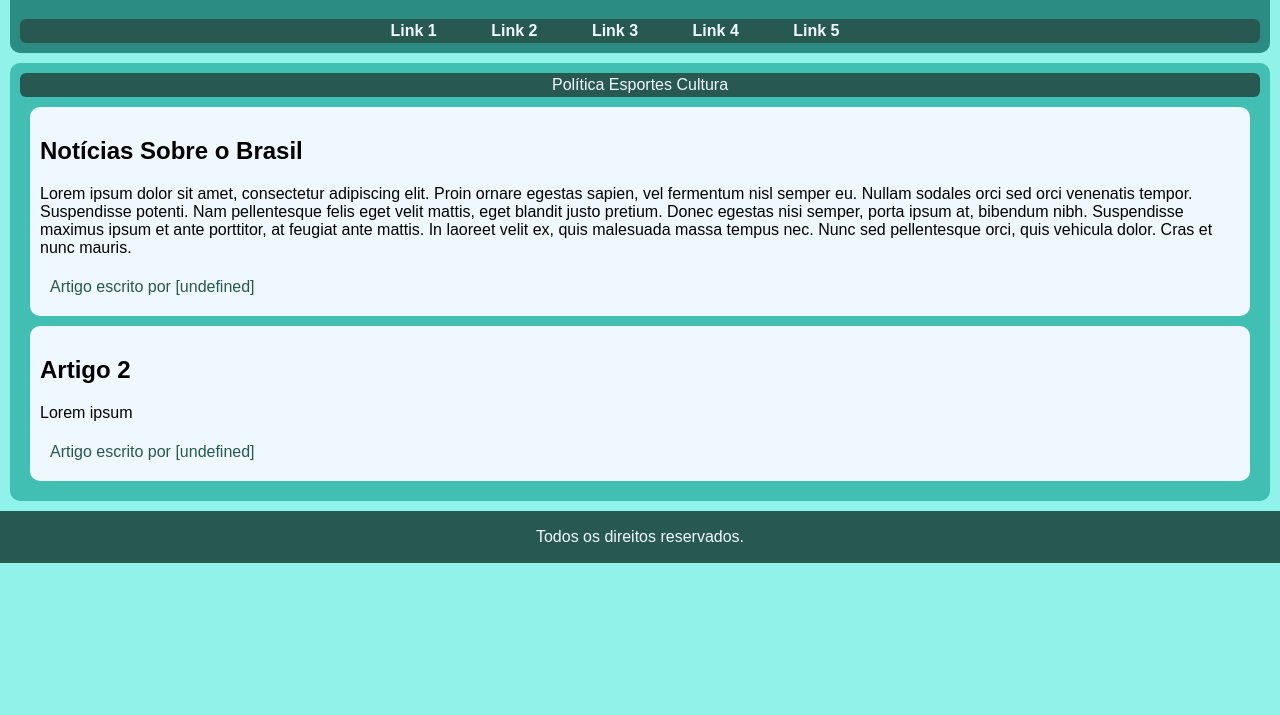
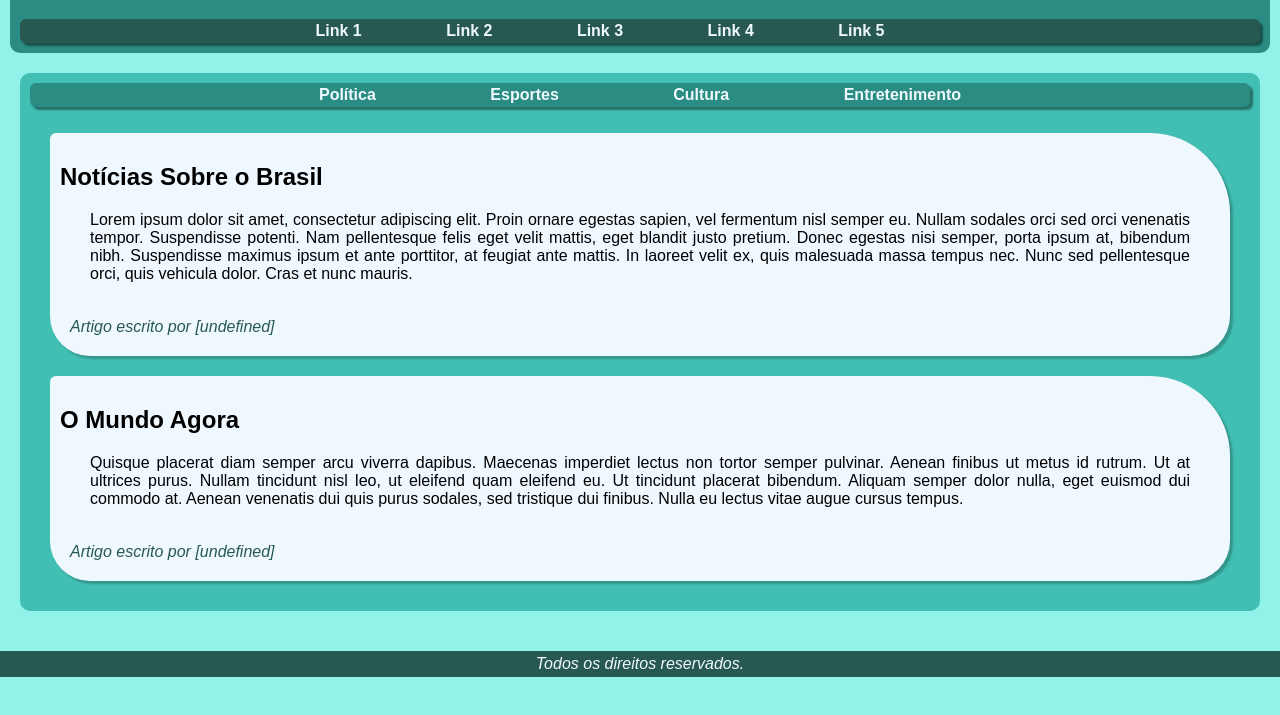
Before and after one commit to gusvsconcelos/cev-html5-css3, a plain HTML site: page modulo2/ex027/caixa02.html in a window 1280 px wide. Shown: the part 81-796 px from the top of the page. Drawn offline with Linux system fonts and the light colour scheme.

Commit message:
Capítulo 16

```diff
--- a/modulo2/ex027/caixa02.css
+++ b/modulo2/ex027/caixa02.css
@@ -15,16 +15,17 @@ header {
 #assuntos,
 nav {
   background-color: #275950;
+  border-radius: 6px;
+  box-shadow: 3px 3px 2px #0000006b;
   padding: 3px;
-  border-radius: 6px;
+  font-weight: bold;
   text-align: center;
 }
 
 nav > a {
   text-decoration: none;
   color: aliceblue;
-  font-weight: bold;
-  margin-right: 50px;
+  margin-right: 80px;
 }
 
 nav > a:hover {
@@ -34,23 +35,40 @@ nav > a:hover {
 main {
   background-color: #41bfb3;
   padding: 10px;
-  margin: 10px;
+  margin: 20px 20px 40px 20px;
   border-radius: 10px;
 }
 
 #assuntos {
+  background-color: #2a8c82;
+  margin-bottom: 26px;
+}
+#assuntos > a {
+  margin: 55px;
+  text-decoration: none;
   color: aliceblue;
+}
+
+#assuntos > a:hover {
+  color: #41bfb3;
 }
 
 article {
   background-color: aliceblue;
   padding: 10px;
-  margin: 10px;
-  border-radius: 10px;
+  margin: 20px;
+  border-radius: 6px 80px 40px 40px;
+  box-shadow: 3px 3px 2px #33958b;
+}
+
+article > p {
+  text-align: justify;
+  margin: 0 30px 30px 30px;
 }
 
 article > aside {
   color: #275950;
+  font-style: italic;
   padding: 5px;
   margin: 5px;
 }
@@ -59,5 +77,10 @@ footer {
   background-color: #275950;
   color: aliceblue;
   text-align: center;
-  padding: 1px;
+  padding: 4px;
+  font-style: italic;
 }
+
+footer > p {
+  margin: 0px;
+}
--- a/modulo2/ex027/caixa02.html
+++ b/modulo2/ex027/caixa02.html
@@ -18,7 +18,12 @@
       </nav>
     </header>
     <main>
-      <section id="assuntos">Política Esportes Cultura</section>
+      <section id="assuntos">
+        <a href="#">Política</a>
+        <a href="#">Esportes</a>
+        <a href="#">Cultura</a>
+        <a href="#">Entretenimento</a>
+      </section>
       <section id="noticias">
         <article>
           <h2>Notícias Sobre o Brasil</h2>
@@ -35,8 +40,16 @@
           <aside>Artigo escrito por [undefined]</aside>
         </article>
         <article>
-          <h2>Artigo 2</h2>
-          <p>Lorem ipsum</p>
+          <h2>O Mundo Agora</h2>
+          <p>
+            Quisque placerat diam semper arcu viverra dapibus. Maecenas
+            imperdiet lectus non tortor semper pulvinar. Aenean finibus ut metus
+            id rutrum. Ut at ultrices purus. Nullam tincidunt nisl leo, ut
+            eleifend quam eleifend eu. Ut tincidunt placerat bibendum. Aliquam
+            semper dolor nulla, eget euismod dui commodo at. Aenean venenatis
+            dui quis purus sodales, sed tristique dui finibus. Nulla eu lectus
+            vitae augue cursus tempus.
+          </p>
           <aside>Artigo escrito por [undefined]</aside>
         </article>
       </section>
```
Also changed, not shown: modulo2/ex026/pseudoclasse.html (+15 -1 lines), modulo2/ex026/style.css (deleted, +0 -12 lines).
